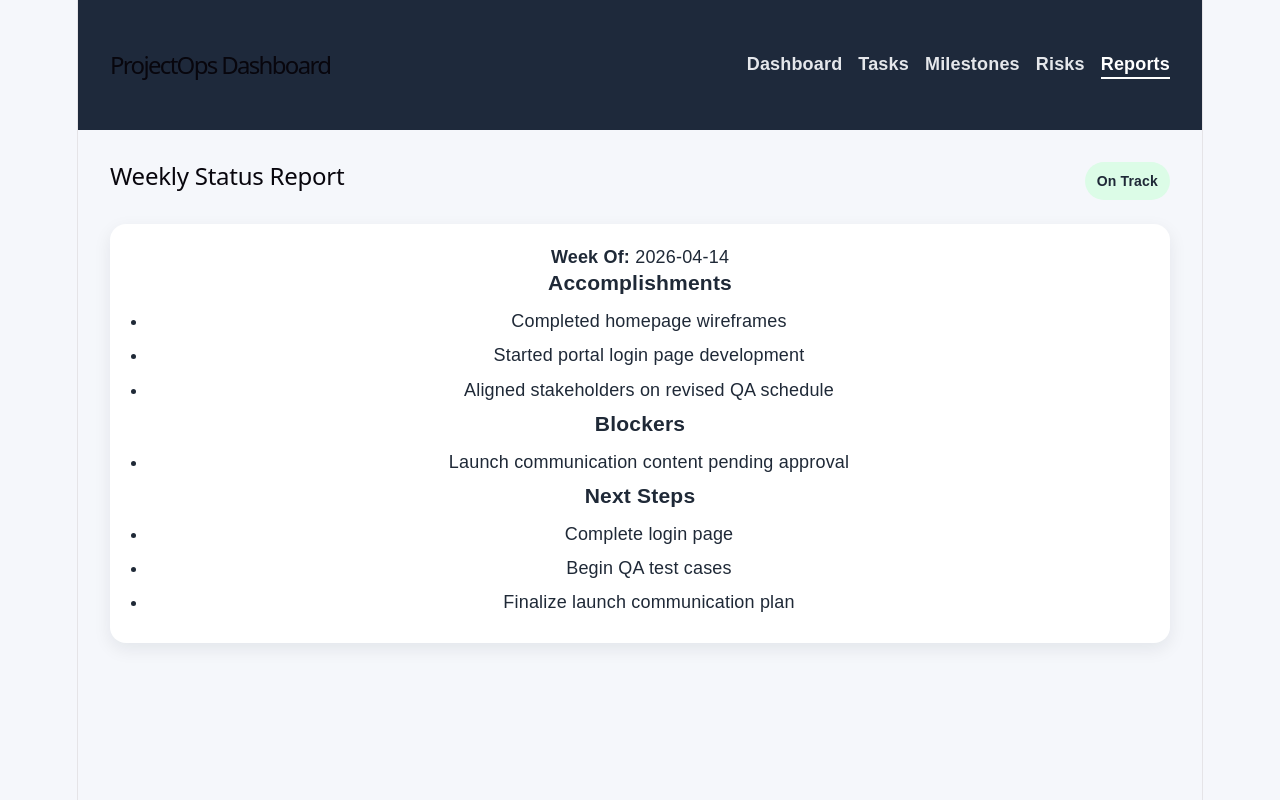
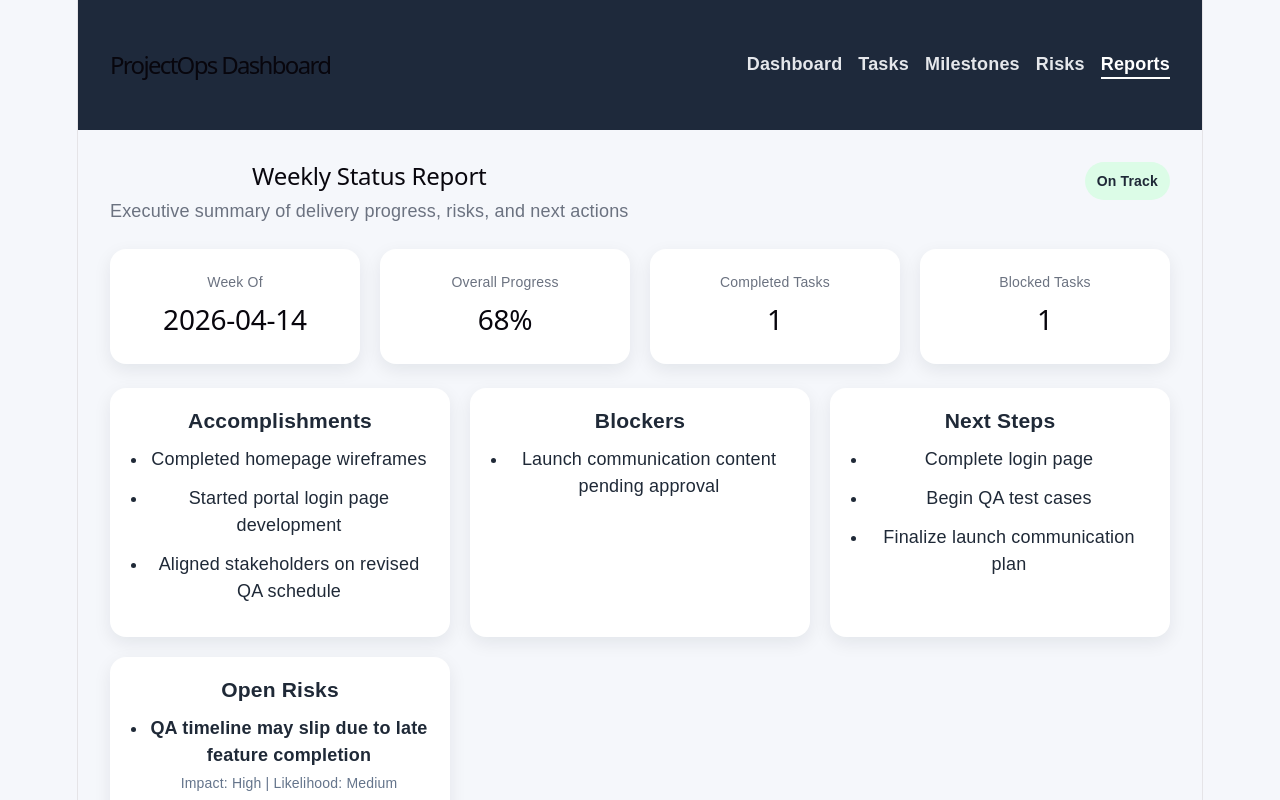
Before and after one commit to momycani/projectops-dashboard, a React (Vite) app: page /reports in a window 1280 px wide. Shown: the top 800 px of the page. Built offline with nearby package versions, Linux system fonts and the light colour scheme.

Commit message:
upgrade reports page layout

```diff
--- a/src/index.css
+++ b/src/index.css
@@ -424,3 +424,27 @@ td {
   color: #334155;
   line-height: 1.5;
 }
+
+.reports-grid {
+  display: grid;
+  grid-template-columns: repeat(auto-fit, minmax(280px, 1fr));
+  gap: 20px;
+}
+
+.report-section h3 {
+  margin-bottom: 12px;
+}
+
+.report-section ul {
+  padding-left: 18px;
+}
+
+.report-section li {
+  margin-bottom: 12px;
+  line-height: 1.5;
+}
+
+.report-meta {
+  color: #64748b;
+  font-size: 14px;
+}
--- a/src/pages/Reports.tsx
+++ b/src/pages/Reports.tsx
@@ -1,37 +1,86 @@
 import StatusBadge from '../components/StatusBadge';
-import { weeklyReport } from '../data/mockData';
+import { weeklyReport, projectSummary, risks, tasks } from '../data/mockData';
 
 export default function Reports() {
+  const blockedTasks = tasks.filter((task) => task.status === 'Blocked').length;
+  const completedTasks = tasks.filter((task) => task.status === 'Done').length;
+
   return (
     <div>
       <div className="page-header">
+        <div>
           <h2>Weekly Status Report</h2>
+          <p className="subtext">
+            Executive summary of delivery progress, risks, and next actions
+          </p>
+        </div>
         <StatusBadge status={weeklyReport.overallStatus} />
       </div>
 
-      <div className="card">
-        <p><strong>Week Of:</strong> {weeklyReport.weekOf}</p>
+      <div className="summary-grid">
+        <div className="card summary-card">
+          <p>Week Of</p>
+          <h2>{weeklyReport.weekOf}</h2>
+        </div>
 
+        <div className="card summary-card">
+          <p>Overall Progress</p>
+          <h2>{projectSummary.percentComplete}%</h2>
+        </div>
+
+        <div className="card summary-card">
+          <p>Completed Tasks</p>
+          <h2>{completedTasks}</h2>
+        </div>
+
+        <div className="card summary-card">
+          <p>Blocked Tasks</p>
+          <h2>{blockedTasks}</h2>
+        </div>
+      </div>
+
+      <div className="reports-grid">
+        <section className="card report-section">
           <h3>Accomplishments</h3>
           <ul>
             {weeklyReport.accomplishments.map((item, index) => (
               <li key={index}>{item}</li>
             ))}
           </ul>
+        </section>
 
+        <section className="card report-section">
           <h3>Blockers</h3>
           <ul>
             {weeklyReport.blockers.map((item, index) => (
               <li key={index}>{item}</li>
             ))}
           </ul>
+        </section>
 
+        <section className="card report-section">
           <h3>Next Steps</h3>
           <ul>
             {weeklyReport.nextSteps.map((item, index) => (
               <li key={index}>{item}</li>
             ))}
           </ul>
+        </section>
+
+        <section className="card report-section">
+          <h3>Open Risks</h3>
+          <ul>
+            {risks.map((risk) => (
+              <li key={risk.id}>
+                <strong>{risk.risk}</strong>
+                <br />
+                <span className="report-meta">
+                  Impact: {risk.impact} | Likelihood: {risk.likelihood}
+                </span>
+              </li>
+            ))}
+          </ul>
+        </section>
       </div>
     </div>
   );
```
Lines whose indentation alone changed are shown as unchanged.
